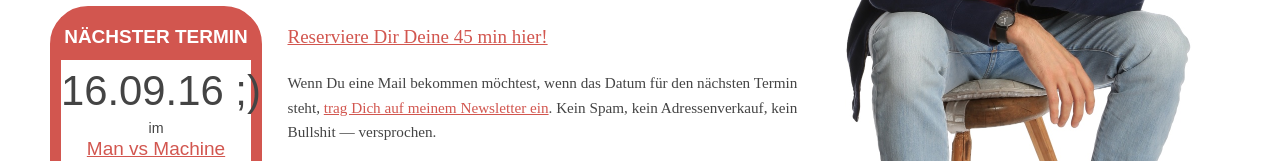
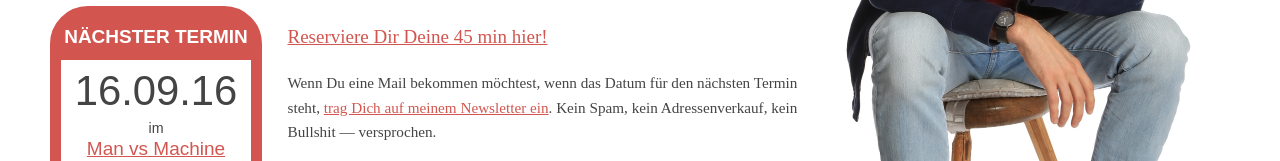
Before and after one commit to czottmann/45mins, a plain HTML site: page index.html in a window 1280 px wide. Shown: the part 403-564 px from the top of the page. Drawn offline with Linux system fonts and the light colour scheme.

Commit message:
[CHG] Removed smiley near date.

```diff
--- a/index.html
+++ b/index.html
@@ -65,7 +65,7 @@
               <div class="Upcoming-box">
                 <p class="Upcoming-header">Nächster Termin</p>
                 <p class="Upcoming-date">
-                  16.09.16&nbsp;;)
+                  16.09.16
                 </p>
                 <p class="Upcoming-venue">
                   <span class="Upcoming-venue-wee">im</span><br>
```
